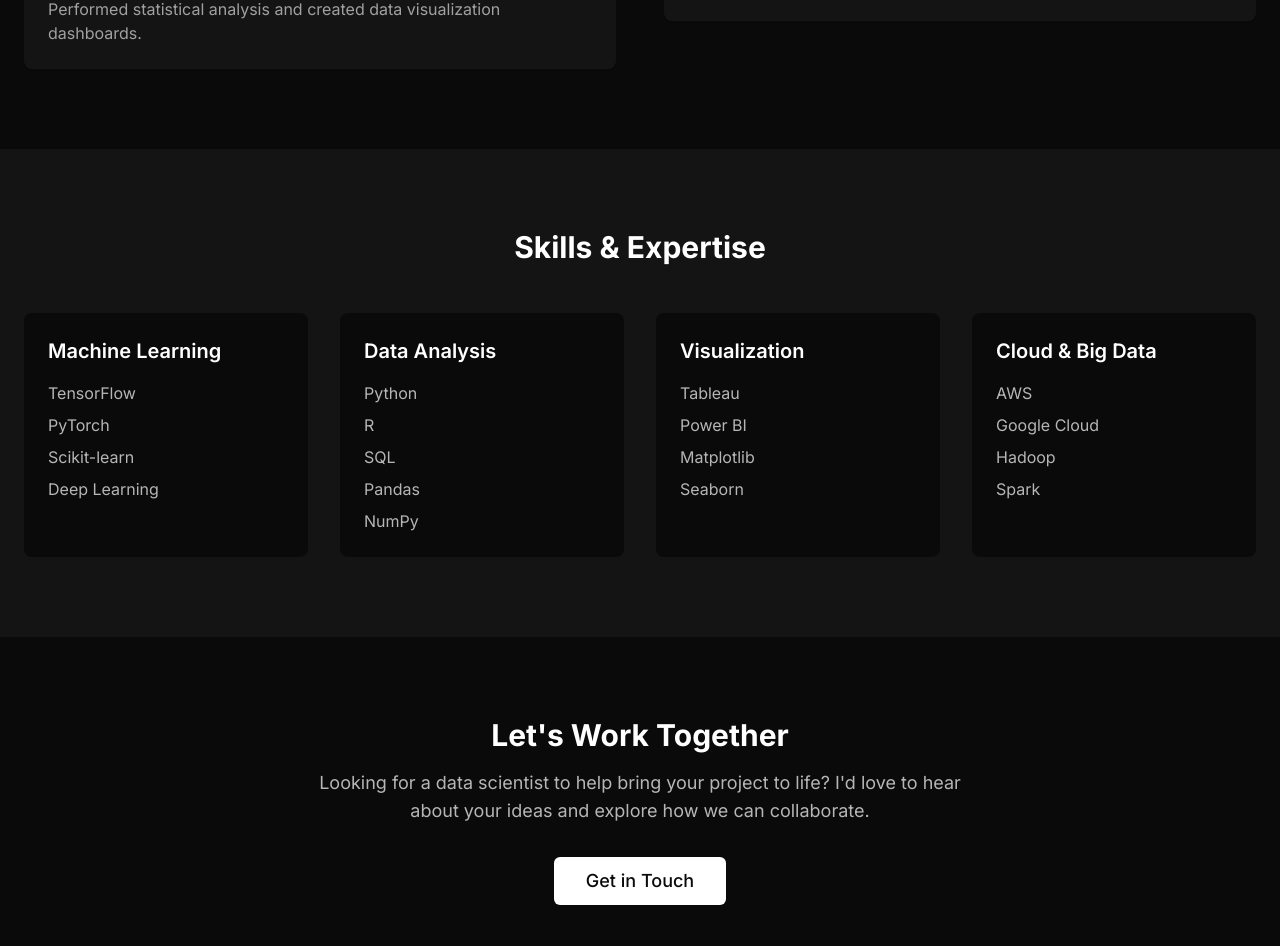
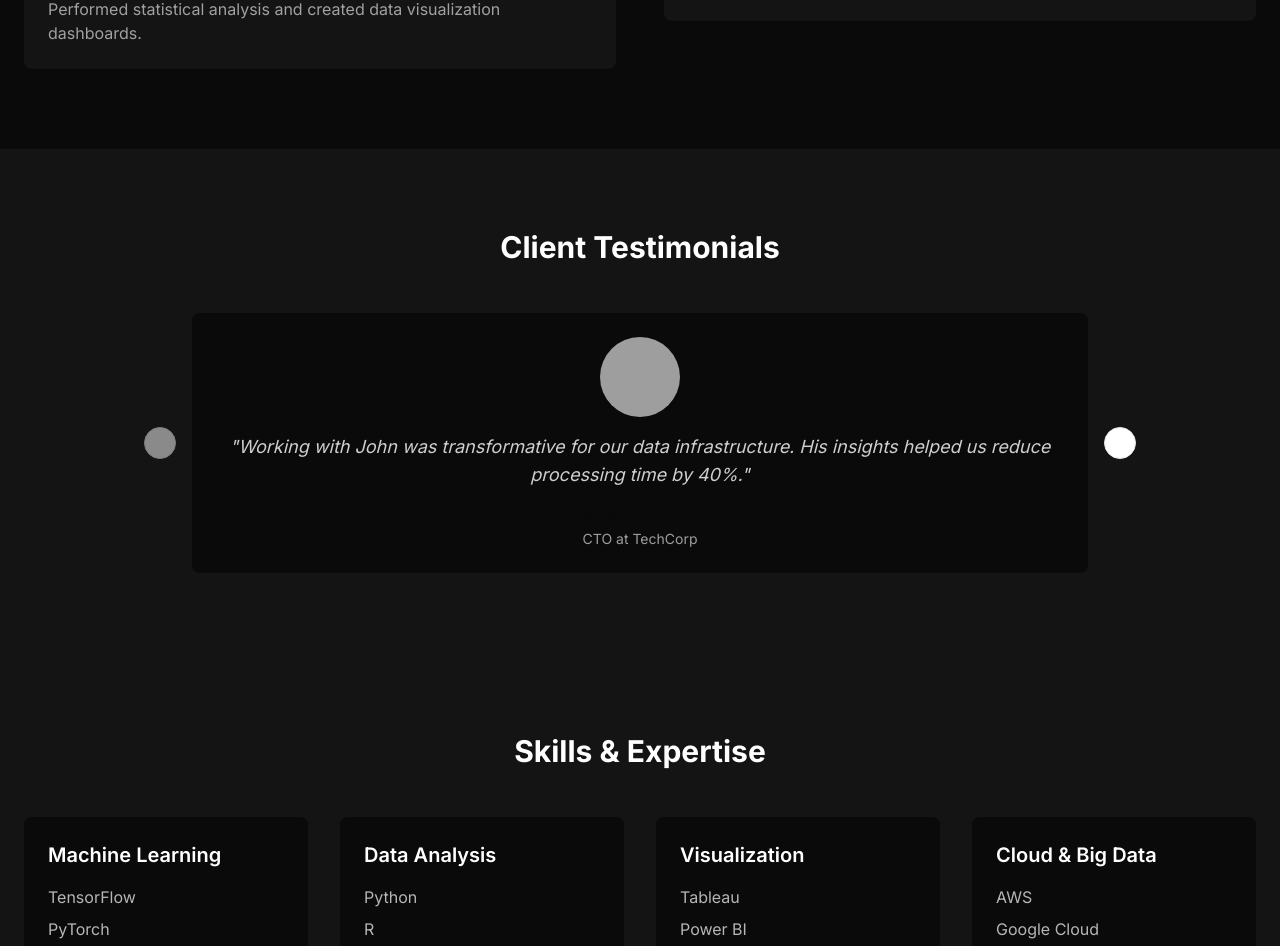
Before and after one commit to SBDI/freelanceportfolio, a React (Vite) app: page / in a window 1280 px wide. Shown: the part 2230-3176 px from the top of the page. Built offline with nearby package versions, Linux system fonts and the light colour scheme; grey boxes are pictures that could not be loaded.

Commit message:
Add modern components to portfolio
Implemented various modern components to enhance the portfolio, improving user experience and visual appeal.
[skip gpt_engineer]

```diff
--- /dev/null
+++ b/src/components/Testimonials.tsx
@@ -0,0 +1,67 @@
+import {
+  Carousel,
+  CarouselContent,
+  CarouselItem,
+  CarouselNext,
+  CarouselPrevious,
+} from "@/components/ui/carousel";
+import { Card, CardContent } from "@/components/ui/card";
+import { Avatar, AvatarFallback, AvatarImage } from "@/components/ui/avatar";
+
+const testimonials = [
+  {
+    name: "Sarah Johnson",
+    role: "CTO at TechCorp",
+    image: "https://i.pravatar.cc/150?u=1",
+    text: "Working with John was transformative for our data infrastructure. His insights helped us reduce processing time by 40%.",
+  },
+  {
+    name: "Michael Chen",
+    role: "Lead Data Engineer",
+    image: "https://i.pravatar.cc/150?u=2",
+    text: "The machine learning models developed by John significantly improved our prediction accuracy.",
+  },
+  {
+    name: "Emma Davis",
+    role: "Product Manager",
+    image: "https://i.pravatar.cc/150?u=3",
+    text: "John's ability to translate complex data into actionable insights has been invaluable for our product strategy.",
+  },
+];
+
+const Testimonials = () => {
+  return (
+    <section className="py-20 bg-dark-100">
+      <div className="container mx-auto px-6">
+        <h2 className="text-3xl font-bold mb-12 text-center">Client Testimonials</h2>
+        <Carousel className="w-full max-w-4xl mx-auto">
+          <CarouselContent>
+            {testimonials.map((testimonial, index) => (
+              <CarouselItem key={index}>
+                <Card className="bg-dark-200 border-none">
+                  <CardContent className="p-6">
+                    <div className="flex flex-col items-center text-center space-y-4">
+                      <Avatar className="w-20 h-20">
+                        <AvatarImage src={testimonial.image} alt={testimonial.name} />
+                        <AvatarFallback>{testimonial.name[0]}</AvatarFallback>
+                      </Avatar>
+                      <blockquote className="text-lg text-white/80 italic">"{testimonial.text}"</blockquote>
+                      <div>
+                        <h4 className="font-semibold">{testimonial.name}</h4>
+                        <p className="text-sm text-white/60">{testimonial.role}</p>
+                      </div>
+                    </div>
+                  </CardContent>
+                </Card>
+              </CarouselItem>
+            ))}
+          </CarouselContent>
+          <CarouselPrevious className="hidden md:flex" />
+          <CarouselNext className="hidden md:flex" />
+        </Carousel>
+      </div>
+    </section>
+  );
+};
+
+export default Testimonials;
--- a/src/pages/Index.tsx
+++ b/src/pages/Index.tsx
@@ -6,6 +6,7 @@ import Resume from "@/components/Resume";
 import Skills from "@/components/Skills";
 import Contact from "@/components/Contact";
 import Footer from "@/components/Footer";
+import Testimonials from "@/components/Testimonials";
 
 const Index = () => {
   return (
@@ -15,6 +16,7 @@ const Index = () => {
       <PortfolioGrid />
       <Services />
       <Resume />
+      <Testimonials />
       <Skills />
       <Contact />
       <Footer />
```
